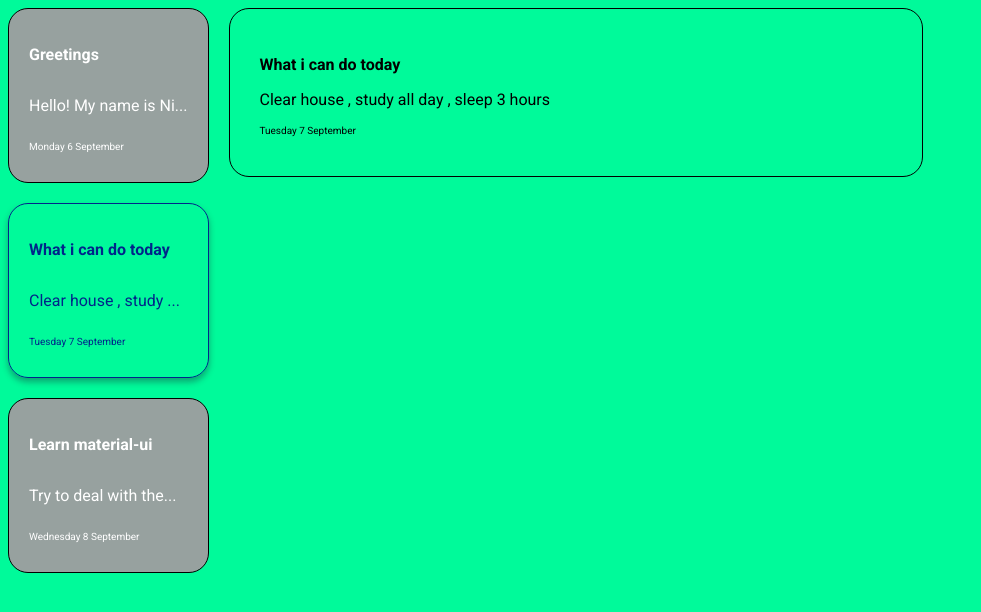
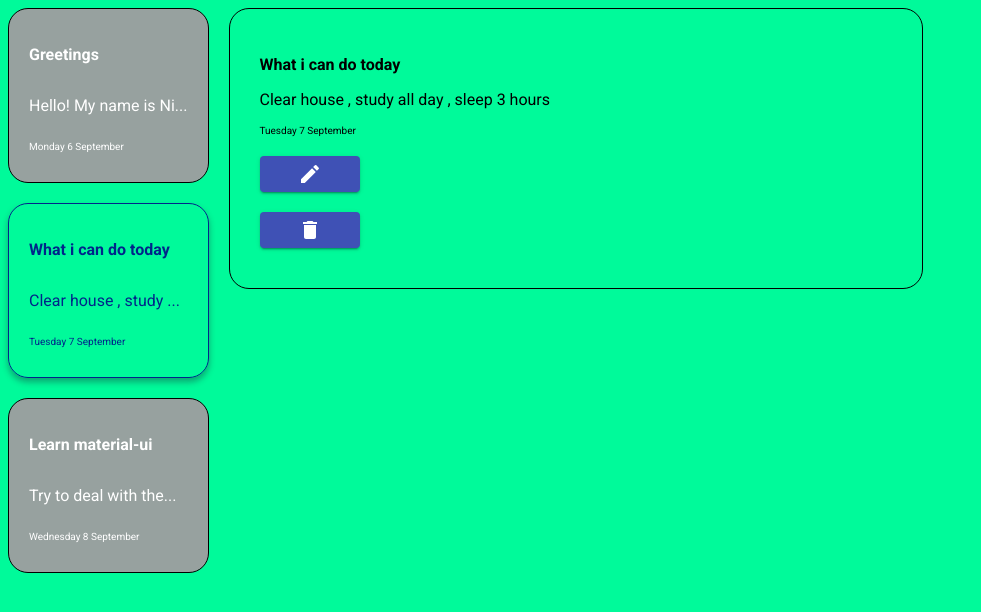
Before and after one commit to Mikita-Davidovich/NoteList, a React (Create React App) app: page / in a window 1280 px wide. Both pictures are taken after a click on the element 108 px from the left and 290 px from the top of the page. Shown: the top 612 px of the page, without its empty margins (0-981 px from the left). Built offline with nearby package versions, Linux system fonts and the light colour scheme.

Commit message:
feat: implement text edit of notes, and save changes, the update list is save in the local storage of the browser

```diff
--- /dev/null
+++ b/localstorage-react-hook/package.json
@@ -0,0 +1,5 @@
+{
+  "name": "localstorage-react-hook",
+  "version": "0.1.0",
+  "private": true
+}
--- a/package.json
+++ b/package.json
@@ -4,6 +4,7 @@
   "private": true,
   "dependencies": {
     "@material-ui/core": "^4.12.3",
+    "@material-ui/icons": "^4.11.2",
     "@material-ui/styles": "^4.11.4",
     "@testing-library/jest-dom": "^5.14.1",
     "@testing-library/react": "^11.2.7",
--- a/src/assets/data/index.js
+++ b/src/assets/data/index.js
@@ -1,24 +1,21 @@
-export const NOTES_LIST = [{
+export const listOfNotes = [{
   title: 'Greetings',
   description: 'Hello! My name is Nikita and i\'m study React',
   date: 'Monday 6 September',
-  key: 1,
   id: 1,
 },
 {
   title: 'What i can do today',
   description: 'Clear house , study all day , sleep 3 hours',
   date: 'Tuesday 7 September',
-  key: 2,
   id: 2,
 },
 {
   title: 'Learn material-ui',
   description: 'Try to deal with the library material-ui',
   date: 'Wednesday 8 September',
-  key: 3,
   id: 3,
 },
 ];
 
-export default NOTES_LIST;
+export default listOfNotes;
--- /dev/null
+++ b/src/pages/myNotes/editNotesPanel/editNotesPanel.jsx
@@ -0,0 +1,27 @@
+import React from 'react';
+import PropTypes from 'prop-types';
+import { TextField, Button } from '@material-ui/core';
+import useStyles from '../styled';
+
+const EditNotesPanel = ({ openEditPannel, title, onChange, description, onUpdate, onCancel }) => {
+  const classes = useStyles();
+  return (
+    <div className={classes.inputsContainer}>
+      <TextField className={classes.inputTitle} id="filled-basic" label="Filled" variant="filled" value={title} name="title" onChange={(e) => onChange(e)} />
+      <TextField id="filled-basic" label="Filled" variant="filled" value={description} name="description" onChange={(e) => onChange(e)} />
+      <div>
+        <Button className={classes.buttonsUpdateExit} variant="contained" color="secondary" onClick={() => onUpdate()}>Update</Button>
+        <Button className={classes.buttonsUpdateExit} variant="contained" color="secondary" onClick={onCancel}>Exit</Button>
+      </div>
+    </div>
+  );
+};
+EditNotesPanel.propTypes = {
+  openEditPannel: PropTypes.func.isRequired,
+  onChange: PropTypes.func.isRequired,
+  title: PropTypes.string.isRequired,
+  description: PropTypes.string.isRequired,
+  onUpdate: PropTypes.func.isRequired,
+  onCancel: PropTypes.func.isRequired,
+};
+export default EditNotesPanel;
--- /dev/null
+++ b/src/pages/myNotes/editNotesPanel/index.js
@@ -0,0 +1 @@
+export { default } from './editNotesPanel';
--- a/src/pages/myNotes/myNotes.jsx
+++ b/src/pages/myNotes/myNotes.jsx
@@ -1,32 +1,48 @@
 import React from 'react';
 import PropTypes from 'prop-types';
 import { Box } from '@material-ui/core';
-import { NOTES_LIST } from '../../assets/data/index';
 import Note from './note';
 import NoteContent from './noteContent';
 import useStyles from './styled';
 
-const MyNotes = ({ notActive, changeText, defaultText }) => {
+const MyNotes = ({ notActiveNote, changeNoteContent, initialNote, editPanel, openEditPannel, notesList, onChange, setLocalStoradge, onUpdate, onCancel }) => {
   const classes = useStyles();
   return (
     <Box className={classes.container}>
       <Box>
-        {NOTES_LIST.map((note) => <Note notActive={notActive} changeText={changeText} activeNote={note} key={note.key} />)}
+        {notesList.map((note) => <Note notActive={notActiveNote} changeNoteContent={changeNoteContent} activeNote={note} key={note.id} />)}
       </Box>
-      <NoteContent text={defaultText} />
+      <NoteContent
+        initialNote={initialNote}
+        editPanel={editPanel}
+        openEditPannel={openEditPannel}
+        onChange={onChange}
+        setLocalStoradge={setLocalStoradge}
+        onUpdate={onUpdate}
+        onCancel={onCancel}
+      />
     </Box>
   );
 };
 MyNotes.propTypes = {
-  notActive: PropTypes.number.isRequired,
-  changeText: PropTypes.func.isRequired,
-  defaultText: PropTypes.shape({
+  notActiveNote: PropTypes.number.isRequired,
+  changeNoteContent: PropTypes.func.isRequired,
+  initialNote: PropTypes.shape({
     title: PropTypes.string.isRequired,
     description: PropTypes.string.isRequired,
     date: PropTypes.string.isRequired,
   }),
+  editPanel: PropTypes.bool.isRequired,
+  openEditPannel: PropTypes.func.isRequired,
+  // eslint-disable-next-line react/forbid-prop-types
+  notesList: PropTypes.array.isRequired,
+  onChange: PropTypes.func.isRequired,
+  setLocalStoradge: PropTypes.func.isRequired,
+  onUpdate: PropTypes.func.isRequired,
+  onCancel: PropTypes.func.isRequired,
+
 };
 MyNotes.defaultProps = {
-  defaultText: 'Hello',
+  initialNote: 'Hello',
 };
 export default MyNotes;
--- a/src/pages/myNotes/myNotesContainer.jsx
+++ b/src/pages/myNotes/myNotesContainer.jsx
@@ -1,21 +1,62 @@
-import React, { useState } from 'react';
+import React, { useState, useEffect } from 'react';
 import MyNotes from './myNotes';
+import { listOfNotes } from '../../assets/data/index';
 
 const myNotesContainer = () => {
-  const TEXT = 'Select note to display';
-  const [notActive, setActiveStyle] = useState(0);
-  const [defaultText, setActiveNote] = useState({
-    title: TEXT,
+  const NOTE = 'Select note to display';
+  const [editPanel, setEditPanel] = useState(false);
+  const openEditPannel = (flag) => {
+    setEditPanel(flag);
+  };
+  const [notActiveNote, setActiveStyle] = useState(0);
+  const [initialNote, setActiveNote] = useState({
+    title: NOTE,
     description: '',
     date: '',
+    id: null,
   });
-  const changeText = (title, description, date, id) => {
-    setActiveNote({ title, description, date });
+  const changeNoteContent = (title, description, date, id) => {
+    setActiveNote({ title, description, date, id });
     setActiveStyle(id);
   };
 
+  const onChange = (e) => {
+    const { name, value } = e.target;
+    setActiveNote((note) => ({ ...note, [name]: value }));
+  };
+  const possibleNotes = JSON.parse(localStorage.getItem('notes'));
+  const [notesList, setNotesList] = useState(possibleNotes || listOfNotes);
+
+  const onUpdate = () => {
+    const noteToEdit = notesList.filter((note) => note.id === initialNote.id)[0];
+    noteToEdit.title = initialNote.title;
+    noteToEdit.description = initialNote.description;
+    setNotesList(notesList);
+    openEditPannel(false);
+    localStorage.setItem('notes', JSON.stringify(notesList));
+  };
+  const onCancel = () => {
+    const { title, description, date, id } = notesList.filter((note) => note.id === initialNote.id)[0];
+    setActiveNote({ title, description, date, id });
+    openEditPannel(false);
+  };
+
+  // useEffect(() => {
+  //   localStorage.setItem('notes', JSON.stringify(notesList));
+  // });
+
   return (
-    <MyNotes defaultText={defaultText} notActive={notActive} changeText={changeText} />
+    <MyNotes
+      initialNote={initialNote}
+      notActiveNote={notActiveNote}
+      changeNoteContent={changeNoteContent}
+      openEditPannel={openEditPannel}
+      editPanel={editPanel}
+      notesList={notesList}
+      onChange={onChange}
+      onUpdate={onUpdate}
+      onCancel={onCancel}
+    />
   );
 };
 
--- a/src/pages/myNotes/note/note.jsx
+++ b/src/pages/myNotes/note/note.jsx
@@ -4,17 +4,17 @@ import { Box } from '@material-ui/core';
 import { cutSymbols } from '../../../utils';
 import useStyles from '../styled';
 
-const Note = ({ activeNote: { title, description, date, id }, notActive, changeText }) => {
+const Note = ({ activeNote: { title, description, date, id }, notActive, changeNoteContent }) => {
   const classes = useStyles();
   return (
     <Box
       className={notActive === id ? classes.activeNote : classes.note}
       onClick={() => {
-        changeText(title, description, date, id);
+        changeNoteContent(title, description, date, id);
       }}
     >
       <p className={classes.title}>{title}</p>
-      { description !== '' && <p>{cutSymbols(description)}</p>}
+      { description && <p>{cutSymbols(description)}</p>}
       <p className={classes.date}>{date}</p>
     </Box>
   );
@@ -28,7 +28,7 @@ Note.propTypes = {
     id: PropTypes.number.isRequired,
   }),
   notActive: PropTypes.number.isRequired,
-  changeText: PropTypes.func.isRequired,
+  changeNoteContent: PropTypes.func.isRequired,
 };
 Note.defaultProps = {
   activeNote: 'Hello',
--- /dev/null
+++ b/src/pages/myNotes/noteContent/ButtonsEditDelete/buttonsEditDelete.jsx
@@ -0,0 +1,47 @@
+import React from 'react';
+import PropTypes from 'prop-types';
+import { Button } from '@material-ui/core';
+import EditIcon from '@material-ui/icons/Edit';
+import DeleteIcon from '@material-ui/icons/Delete';
+import EditNotesPanel from '../../editNotesPanel';
+import useStyles from '../../styled';
+
+const ButtonsEditDelete = ({ editPanel, openEditPannel, onChange, title, description, setLocalStoradge, onUpdate, onCancel }) => {
+  const classes = useStyles();
+  console.log(title);
+  return (
+    <div>
+      <div className={classes.iconContainer}>
+        <Button className={classes.buttonsEditDelete} variant="contained" color="primary" onClick={() => openEditPannel(true)}>
+          <EditIcon className={classes.icons} />
+        </Button>
+        <Button className={classes.buttonsEditDelete} variant="contained" color="primary">
+          <DeleteIcon className={classes.icons} />
+        </Button>
+        {editPanel === false ? null : <EditNotesPanel
+          editPanel={editPanel}
+          openEditPannel={openEditPannel}
+          onChange={onChange}
+          title={title}
+          description={description}
+          setLocalStoradge={setLocalStoradge}
+          onUpdate={onUpdate}
+          onCancel={onCancel}
+        />}
+      </div>
+    </div>
+
+  );
+};
+ButtonsEditDelete.propTypes = {
+  editPanel: PropTypes.bool.isRequired,
+  openEditPannel: PropTypes.func.isRequired,
+  onChange: PropTypes.func.isRequired,
+  title: PropTypes.string.isRequired,
+  description: PropTypes.string.isRequired,
+  setLocalStoradge: PropTypes.func.isRequired,
+  onUpdate: PropTypes.func.isRequired,
+  onCancel: PropTypes.func.isRequired,
+};
+
+export default ButtonsEditDelete;
--- /dev/null
+++ b/src/pages/myNotes/noteContent/ButtonsEditDelete/index.js
@@ -0,0 +1 @@
+export { default } from './buttonsEditDelete';
--- a/src/pages/myNotes/noteContent/noteContent.jsx
+++ b/src/pages/myNotes/noteContent/noteContent.jsx
@@ -1,27 +1,45 @@
 import React from 'react';
 import { Box } from '@material-ui/core';
 import PropTypes from 'prop-types';
+import ButtonsEditDelete from './ButtonsEditDelete/buttonsEditDelete';
 import useStyles from '../styled';
 
-const NoteContent = ({ text: { title, description, date } }) => {
+const NoteContent = ({ initialNote: { title, description, date }, editPanel, openEditPannel, onChange, setLocalStoradge, onUpdate, onCancel }) => {
   const classes = useStyles();
   return (
     <Box className={classes.noteText}>
       <p className={classes.title}>{title}</p>
       <p>{description}</p>
       <p className={classes.date}>{date}</p>
+      {title === 'Select note to display' ? null : <ButtonsEditDelete
+        editPanel={editPanel}
+        openEditPannel={openEditPannel}
+        title={title}
+        description={description}
+        onChange={onChange}
+        setLocalStoradge={setLocalStoradge}
+        onUpdate={onUpdate}
+        onCancel={onCancel}
+      />}
     </Box>
   );
 };
 
 NoteContent.propTypes = {
-  text: PropTypes.shape({
+  initialNote: PropTypes.shape({
     title: PropTypes.string.isRequired,
     description: PropTypes.string.isRequired,
     date: PropTypes.string.isRequired,
   }),
+  editPanel: PropTypes.bool.isRequired,
+  openEditPannel: PropTypes.func.isRequired,
+  onChange: PropTypes.func.isRequired,
+  setLocalStoradge: PropTypes.func.isRequired,
+  onUpdate: PropTypes.func.isRequired,
+  onCancel: PropTypes.func.isRequired,
 };
+
 NoteContent.defaultProps = {
-  text: 'Hello',
+  initialNote: 'Hello',
 };
 export default NoteContent;
--- a/src/pages/myNotes/styled.js
+++ b/src/pages/myNotes/styled.js
@@ -47,6 +47,28 @@ const useStyles = makeStyles({
     padding: '30px',
     width: '50%',
   },
+  iconContainer: {
+    display: 'flex',
+    justifyContent: 'space-between',
+    flexDirection: 'column',
+  },
+  icons: {
+    cursor: 'pointer',
+  },
+  inputsContainer: {
+    display: 'flex',
+    flexDirection: 'column',
+  },
+  inputTitle: {
+    margin: '20px 0',
+  },
+  buttonsEditDelete: {
+    margin: '10px 0',
+    width: '100px',
+  },
+  buttonsUpdateExit: {
+    margin: '20px 20px 0 0',
+  },
 });
 
 export default useStyles;
```
Also changed, not shown: 2 other files (tests, documents, lock files or other folders).
